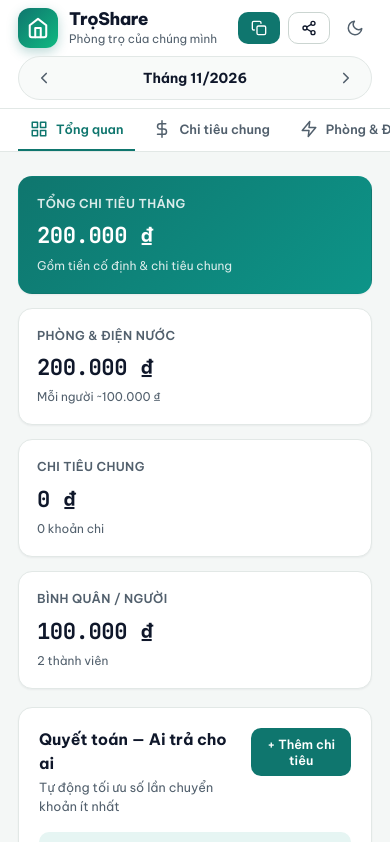
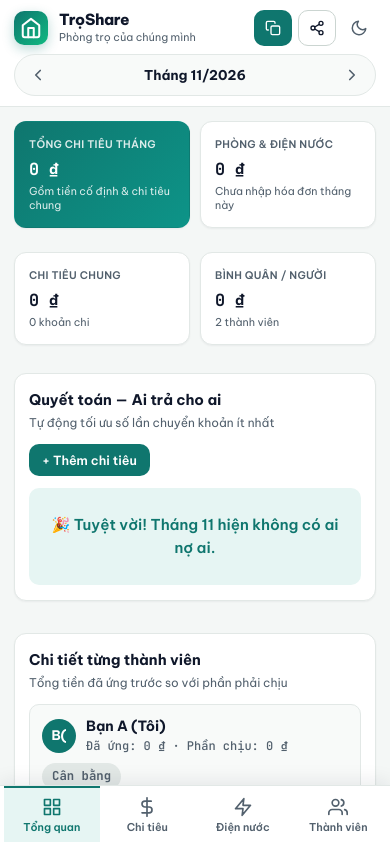
Before and after one commit to Hungztv/chiatienphong, a plain HTML site: page index.html in a window 390 px wide. Both pictures are taken after a click on the button "Tổng quan". Shown: the top 842 px of the page. Drawn offline with Linux system fonts and the light colour scheme.

Commit message:
Reset default values to 0 and optimize mobile UI with bottom nav

```diff
--- a/index.html
+++ b/index.html
@@ -2,7 +2,10 @@
 <html lang="vi">
 <head>
   <meta charset="UTF-8" />
-  <meta name="viewport" content="width=device-width, initial-scale=1.0" />
+  <meta name="viewport" content="width=device-width, initial-scale=1.0, viewport-fit=cover" />
+  <meta name="theme-color" content="#0f766e" />
+  <meta name="apple-mobile-web-app-capable" content="yes" />
+  <meta name="apple-mobile-web-app-status-bar-style" content="default" />
   <title>TrọShare — Chia Tiền Phòng Trọ Thông Minh</title>
   <meta name="description" content="Ứng dụng tính tiền phòng trọ, điện nước, chi tiêu chung và tự động quyết toán ai nợ ai cho bạn ở ghép." />
   <link rel="preconnect" href="https://fonts.googleapis.com" />
@@ -69,19 +72,21 @@
   <nav class="app-nav" aria-label="Điều hướng chính">
     <div class="container nav-inner">
       <button class="nav-tab active" data-tab="overview">
-        <svg width="18" height="18" viewBox="0 0 24 24" fill="none" stroke="currentColor" stroke-width="2" stroke-linecap="round" stroke-linejoin="round"><rect x="3" y="3" width="7" height="7"></rect><rect x="14" y="3" width="7" height="7"></rect><rect x="14" y="14" width="7" height="7"></rect><rect x="3" y="14" width="7" height="7"></rect></svg>
+        <svg width="20" height="20" viewBox="0 0 24 24" fill="none" stroke="currentColor" stroke-width="2" stroke-linecap="round" stroke-linejoin="round"><rect x="3" y="3" width="7" height="7"></rect><rect x="14" y="3" width="7" height="7"></rect><rect x="14" y="14" width="7" height="7"></rect><rect x="3" y="14" width="7" height="7"></rect></svg>
         <span>Tổng quan</span>
       </button>
       <button class="nav-tab" data-tab="expenses">
-        <svg width="18" height="18" viewBox="0 0 24 24" fill="none" stroke="currentColor" stroke-width="2" stroke-linecap="round" stroke-linejoin="round"><line x1="12" y1="1" x2="12" y2="23"></line><path d="M17 5H9.5a3.5 3.5 0 0 0 0 7h5a3.5 3.5 0 0 1 0 7H6"></path></svg>
-        <span>Chi tiêu chung</span>
+        <svg width="20" height="20" viewBox="0 0 24 24" fill="none" stroke="currentColor" stroke-width="2" stroke-linecap="round" stroke-linejoin="round"><line x1="12" y1="1" x2="12" y2="23"></line><path d="M17 5H9.5a3.5 3.5 0 0 0 0 7h5a3.5 3.5 0 0 1 0 7H6"></path></svg>
+        <span class="tab-label-desktop">Chi tiêu chung</span>
+        <span class="tab-label-mobile">Chi tiêu</span>
       </button>
       <button class="nav-tab" data-tab="fixed">
-        <svg width="18" height="18" viewBox="0 0 24 24" fill="none" stroke="currentColor" stroke-width="2" stroke-linecap="round" stroke-linejoin="round"><polygon points="13 2 3 14 12 14 11 22 21 10 12 10 13 2"></polygon></svg>
-        <span>Phòng & Điện nước</span>
+        <svg width="20" height="20" viewBox="0 0 24 24" fill="none" stroke="currentColor" stroke-width="2" stroke-linecap="round" stroke-linejoin="round"><polygon points="13 2 3 14 12 14 11 22 21 10 12 10 13 2"></polygon></svg>
+        <span class="tab-label-desktop">Phòng & Điện nước</span>
+        <span class="tab-label-mobile">Điện nước</span>
       </button>
       <button class="nav-tab" data-tab="settings">
-        <svg width="18" height="18" viewBox="0 0 24 24" fill="none" stroke="currentColor" stroke-width="2" stroke-linecap="round" stroke-linejoin="round"><path d="M17 21v-2a4 4 0 0 0-4-4H5a4 4 0 0 0-4 4v2"></path><circle cx="9" cy="7" r="4"></circle><path d="M23 21v-2a4 4 0 0 0-3-3.87"></path><path d="M16 3.13a4 4 0 0 1 0 7.75"></path></svg>
+        <svg width="20" height="20" viewBox="0 0 24 24" fill="none" stroke="currentColor" stroke-width="2" stroke-linecap="round" stroke-linejoin="round"><path d="M17 21v-2a4 4 0 0 0-4-4H5a4 4 0 0 0-4 4v2"></path><circle cx="9" cy="7" r="4"></circle><path d="M23 21v-2a4 4 0 0 0-3-3.87"></path><path d="M16 3.13a4 4 0 0 1 0 7.75"></path></svg>
         <span>Thành viên</span>
       </button>
     </div>
--- a/js/app.js
+++ b/js/app.js
@@ -20,8 +20,14 @@ import {
 } from './utils.js';
 import { renderCategoryDonut, renderMemberBarChart } from './charts.js';
 
-const STORAGE_KEY = 'troshare_state_v1';
+const STORAGE_KEY = 'troshare_state_v2';
+const LEGACY_STORAGE_KEY = 'troshare_state_v1';
 const THEME_KEY = 'troshare_theme_v1';
+
+// Clear legacy v1 data so the app starts cleanly at 0
+try {
+  localStorage.removeItem(LEGACY_STORAGE_KEY);
+} catch {}
 
 let state = loadState();
 let currentMonth = getMonthKey(new Date());
@@ -544,6 +550,9 @@ function switchTab(tabName) {
   document.querySelectorAll('.tab-panel').forEach((panel) => {
     panel.classList.toggle('active', panel.id === `tab-${tabName}`);
   });
+  if (window.innerWidth <= 768) {
+    window.scrollTo({ top: 0, behavior: 'smooth' });
+  }
 }
 
 async function copyText(text, successMsg) {
--- a/js/utils.js
+++ b/js/utils.js
@@ -72,13 +72,13 @@ export function defaultFixedBill(memberCount = 2) {
     rent: 0,
     elecOld: '',
     elecNew: '',
-    elecRate: 3800,
+    elecRate: 0,
     waterMode: 'per_person', // 'per_person' | 'meter'
-    waterPerPersonRate: 100000,
+    waterPerPersonRate: 0,
     waterPersonCount: memberCount,
     waterOld: '',
     waterNew: '',
-    waterMeterRate: 20000,
+    waterMeterRate: 0,
     wifi: 0,
     trash: 0,
     parking: 0,
--- a/styles.css
+++ b/styles.css
@@ -55,6 +55,12 @@ html, body {
   font-size: 15px;
   line-height: 1.5;
   -webkit-font-smoothing: antialiased;
+  -webkit-tap-highlight-color: transparent;
+  overflow-x: hidden;
+}
+
+.tab-label-mobile {
+  display: none;
 }
 
 .hidden {
@@ -1199,36 +1205,309 @@ input:focus, select:focus, textarea:focus {
   }
 }
 
+@media (max-width: 768px) {
+  .container {
+    padding: 0 14px;
+  }
+
+  .tab-label-desktop {
+    display: none;
+  }
+
+  .tab-label-mobile {
+    display: inline;
+  }
+
+  /* Native-style fixed bottom navigation bar */
+  .app-nav {
+    position: fixed;
+    bottom: 0;
+    left: 0;
+    right: 0;
+    z-index: 60;
+    border-top: 1px solid var(--border);
+    border-bottom: none;
+    background: var(--surface);
+    padding-bottom: env(safe-area-inset-bottom, 0px);
+    box-shadow: 0 -4px 18px rgba(15, 23, 42, 0.08);
+  }
+
+  [data-theme="dark"] .app-nav {
+    box-shadow: 0 -4px 18px rgba(0, 0, 0, 0.45);
+  }
+
+  .nav-inner {
+    display: grid;
+    grid-template-columns: repeat(4, 1fr);
+    gap: 0;
+    padding: 0 4px;
+    overflow: visible;
+  }
+
+  .nav-tab {
+    flex-direction: column;
+    justify-content: center;
+    gap: 3px;
+    padding: 9px 4px 10px;
+    font-size: 0.72rem;
+    font-weight: 600;
+    border-bottom: none;
+    border-top: 2.5px solid transparent;
+    min-height: 58px;
+  }
+
+  .nav-tab.active {
+    border-top-color: var(--primary);
+    border-bottom-color: transparent;
+    background: var(--primary-soft);
+  }
+
+  .main-content {
+    padding-top: 14px;
+    padding-bottom: calc(90px + env(safe-area-inset-bottom, 0px));
+  }
+
+  .toast {
+    bottom: calc(76px + env(safe-area-inset-bottom, 0px));
+    max-width: calc(100vw - 28px);
+    text-align: center;
+  }
+
+  /* Prevent iOS Safari zoom on inputs */
+  input[type="text"],
+  input[type="number"],
+  input[type="date"],
+  input[type="search"],
+  select,
+  textarea {
+    font-size: 16px;
+    padding: 11px 12px;
+  }
+
+  /* Bottom-sheet modal on mobile */
+  .modal {
+    align-items: end;
+    padding: 0;
+  }
+
+  .modal-content {
+    max-width: 100%;
+    border-radius: 18px 18px 0 0;
+    padding: 18px 16px calc(20px + env(safe-area-inset-bottom, 0px));
+  }
+}
+
 @media (max-width: 640px) {
   .hide-sm {
     display: none;
   }
+
+  .app-header {
+    padding-top: env(safe-area-inset-top, 0px);
+  }
+
   .header-inner {
     gap: 8px;
+    min-height: auto;
+    padding-top: 10px;
+    padding-bottom: 10px;
   }
+
+  .brand-logo {
+    width: 34px;
+    height: 34px;
+    border-radius: 10px;
+  }
+
+  .brand-title {
+    font-size: 1.02rem;
+  }
+
+  .brand-subtitle {
+    font-size: 0.72rem;
+    max-width: 165px;
+    white-space: nowrap;
+    overflow: hidden;
+    text-overflow: ellipsis;
+  }
+
+  .header-actions {
+    gap: 6px;
+  }
+
+  .header-actions .btn-sm {
+    padding: 8px 10px;
+    min-height: 36px;
+  }
+
   .month-picker {
     order: 3;
     width: 100%;
     justify-content: space-between;
+    padding: 3px 6px;
   }
+
+  .month-label {
+    font-size: 0.9rem;
+  }
+
+  /* Compact 2x2 KPI grid on mobile */
   .kpi-grid {
-    grid-template-columns: 1fr;
+    grid-template-columns: repeat(2, 1fr);
+    gap: 10px;
+    margin-bottom: 14px;
   }
+
+  .kpi-card {
+    padding: 13px 12px;
+  }
+
+  .kpi-label {
+    font-size: 0.7rem;
+  }
+
+  .kpi-value {
+    font-size: 1.12rem;
+    margin: 4px 0 2px;
+    word-break: break-word;
+  }
+
+  .kpi-sub {
+    font-size: 0.72rem;
+    line-height: 1.3;
+  }
+
+  .card {
+    padding: 15px 14px;
+    border-radius: 12px;
+    margin-bottom: 14px;
+  }
+
+  .card-header {
+    margin-bottom: 12px;
+    flex-wrap: wrap;
+  }
+
+  .card-title {
+    font-size: 0.98rem;
+  }
+
+  .card-desc {
+    font-size: 0.8rem;
+  }
+
+  .settlement-item {
+    padding: 12px;
+    flex-direction: column;
+    align-items: stretch;
+    gap: 10px;
+  }
+
+  .settlement-item > div:last-child {
+    justify-content: space-between;
+    padding-top: 8px;
+    border-top: 1px dashed var(--border);
+  }
+
+  .member-summary-row {
+    padding: 11px 12px;
+    flex-direction: column;
+    align-items: flex-start;
+    gap: 8px;
+  }
+
+  .member-summary-balance {
+    width: 100%;
+    text-align: left;
+  }
+
+  .expense-item {
+    padding: 12px;
+    flex-direction: column;
+    gap: 8px;
+  }
+
+  .expense-right {
+    width: 100%;
+    display: flex;
+    align-items: center;
+    justify-content: space-between;
+    padding-top: 8px;
+    border-top: 1px dashed var(--border);
+    text-align: left;
+  }
+
+  .expense-actions {
+    margin-top: 0;
+  }
+
   .form-row-2,
   .form-row-3,
   .filter-bar {
     grid-template-columns: 1fr;
+    gap: 10px;
   }
+
   .inline-select {
     flex-direction: column;
     align-items: stretch;
     width: 100%;
   }
+
   .inline-select select {
     width: 100%;
   }
-  .nav-tab {
-    padding: 11px 12px;
-    font-size: 0.85rem;
+
+  .fixed-section {
+    padding: 13px 12px;
+  }
+
+  .fixed-summary-bar {
+    flex-direction: column;
+    align-items: stretch;
+    gap: 12px;
+    padding: 14px;
+  }
+
+  .fixed-summary-bar .btn-primary {
+    width: 100%;
+    min-height: 44px;
+  }
+
+  .fixed-summary-numbers {
+    gap: 10px;
+    flex-direction: column;
+  }
+
+  .action-tile {
+    flex-direction: column;
+    align-items: stretch;
+    gap: 10px;
+  }
+
+  .action-tile .btn-row {
+    width: 100%;
+  }
+
+  .action-tile .btn-row > * {
+    flex: 1;
+  }
+
+  .add-member-form {
+    flex-direction: column;
+  }
+
+  .add-member-form .btn-primary {
+    width: 100%;
+    min-height: 44px;
+  }
+
+  .donut-wrap {
+    flex-direction: column;
+    gap: 16px;
+  }
+
+  .donut-legend {
+    width: 100%;
   }
 }
```
